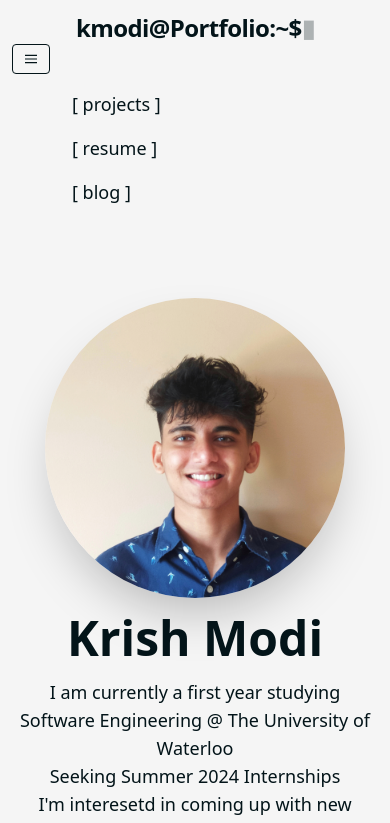
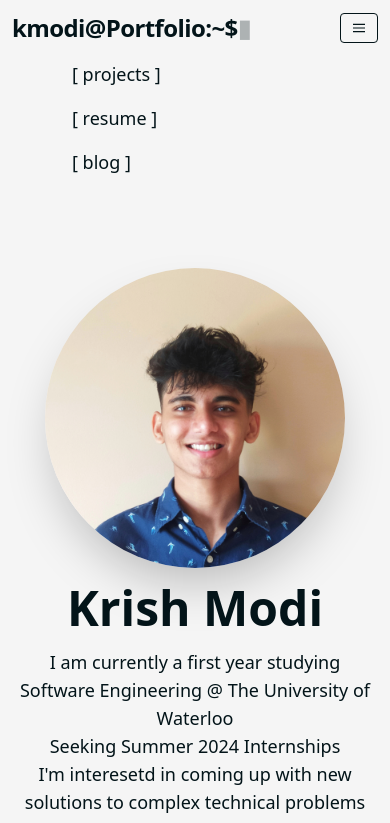
Before and after one commit to KrishM123/KrishM123.github.io, a Next.js app: page / in a window 390 px wide. Shown: the top 823 px of the page. Built offline with nearby package versions, Linux system fonts and the light colour scheme.

Commit message:
responsive issue

```diff
--- a/components/navbar.js
+++ b/components/navbar.js
@@ -9,7 +9,7 @@ export default function RootLayout() {
     }
     return (
         <nav class="flex items-center justify-between flex-wrap bg-lightest p-3">
-        <Link href="/" className="flex items-center px-11 mx-5 flex-shrink-0 text-darkest font-semibold text-2xl tracking-tight">
+        <Link href="/" className="flex items-center sm:px-11 sm:mx-5 flex-shrink-0 text-darkest font-semibold text-2xl tracking-tight">
             kmodi@Portfolio:~$ <span className="animate-blink">▮</span>
         </Link>
         <div class="block lg:hidden">
```
